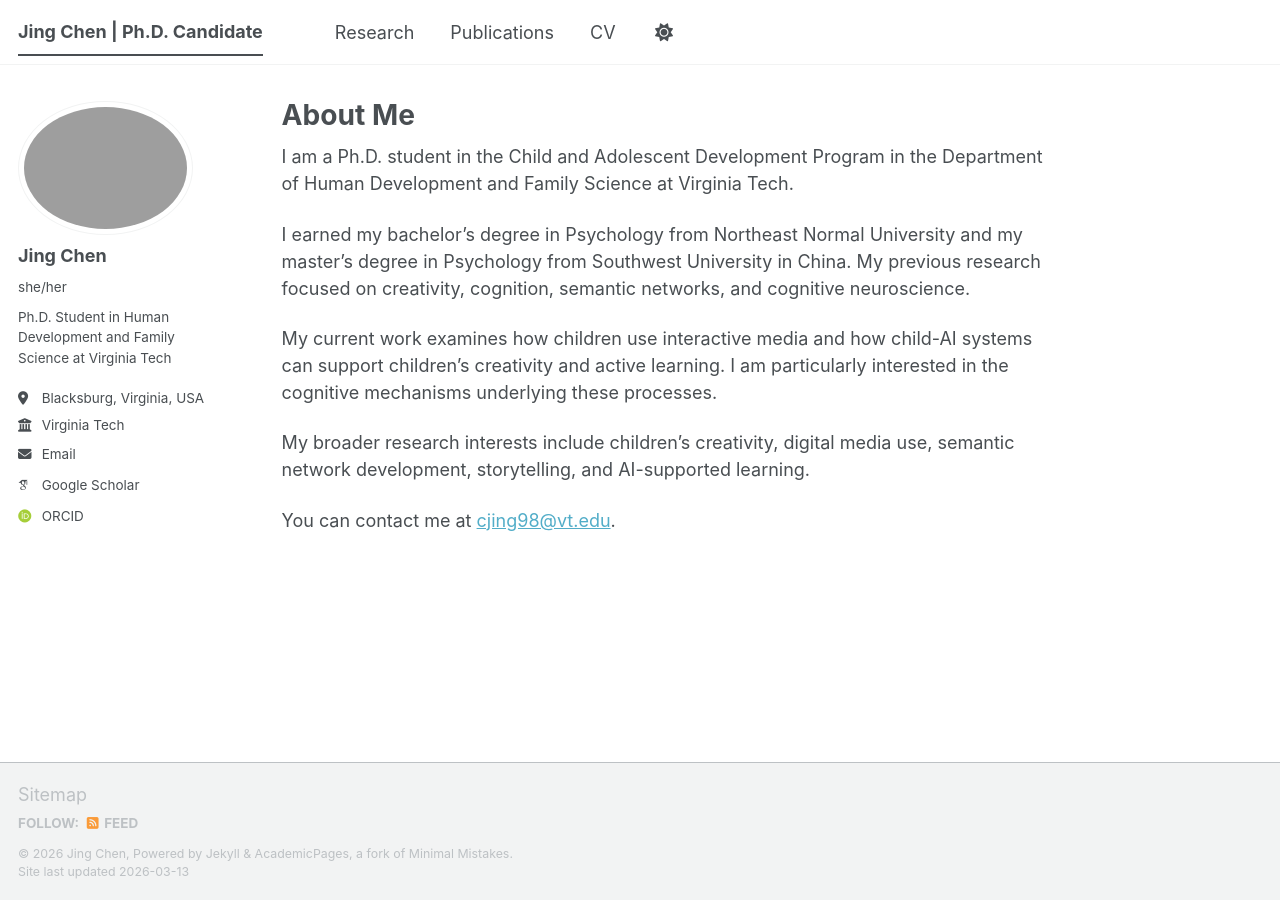
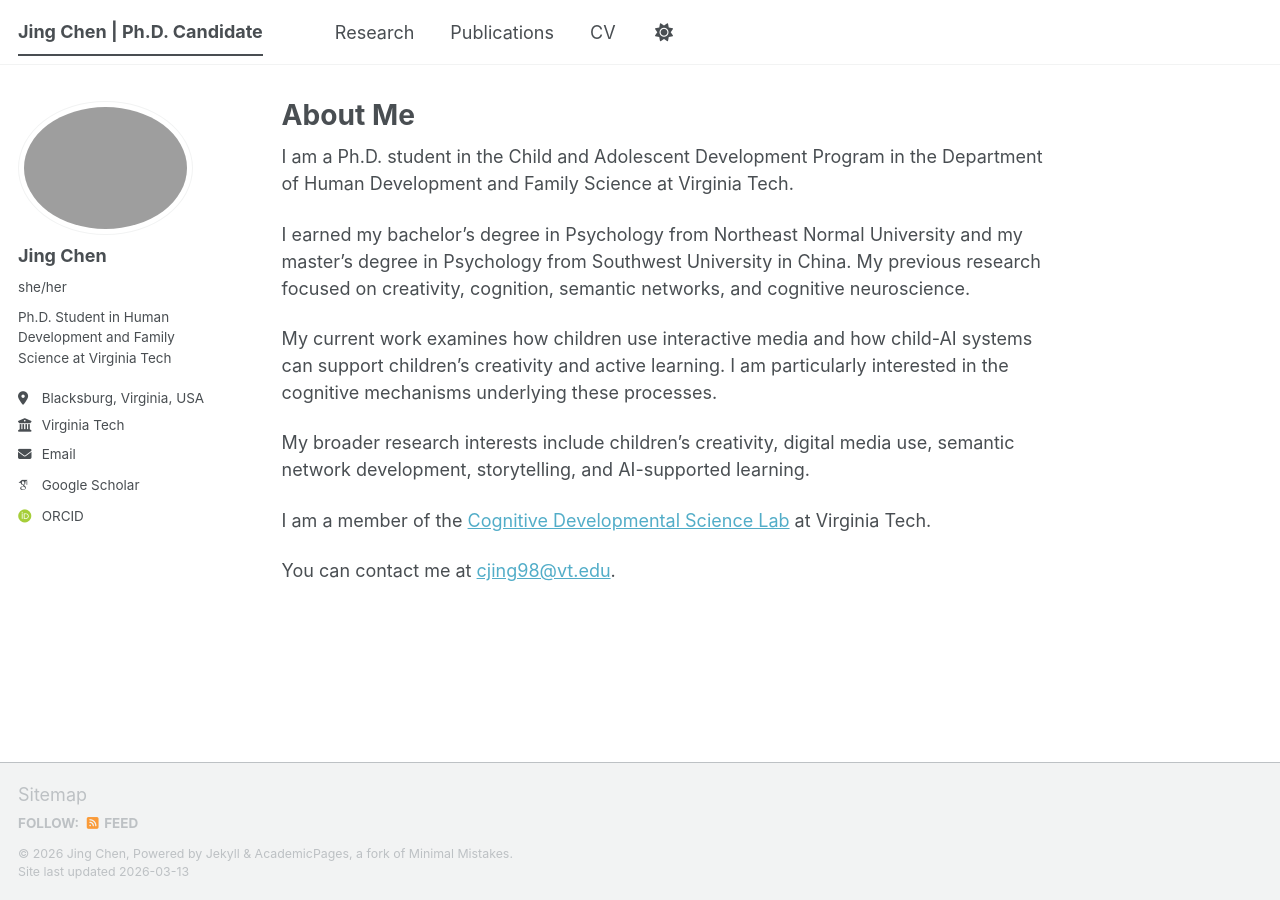
Before and after one commit to cjing98/cjing98.github.io, a Jekyll site: the page built from _pages/about.md, in a window 1280 px wide. Built offline with Jekyll 4.4.1, drawn with Linux system fonts in a browser that asks for light colours; some web fonts are replaced; a script bundle is joined from its source files by our own code; library files that are not in the unit come from our copies.

Commit message:
Update about.md

```diff
--- a/_pages/about.md
+++ b/_pages/about.md
@@ -14,4 +14,6 @@ My current work examines how children use interactive media and how child-AI sys
 
 My broader research interests include children's creativity, digital media use, semantic network development, storytelling, and AI-supported learning.
 
+I am a member of the [Cognitive Developmental Science Lab](https://kchoi.org/) at Virginia Tech.
+
 You can contact me at [cjing98@vt.edu](mailto:cjing98@vt.edu).
```
